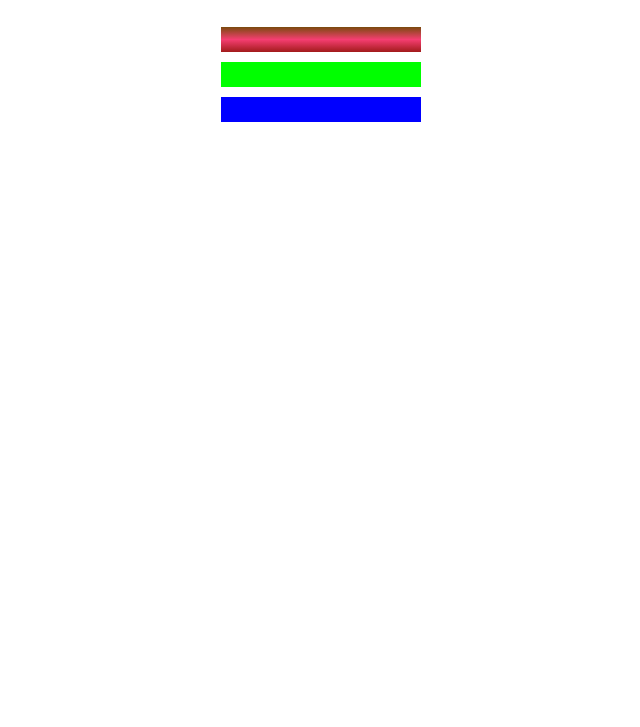
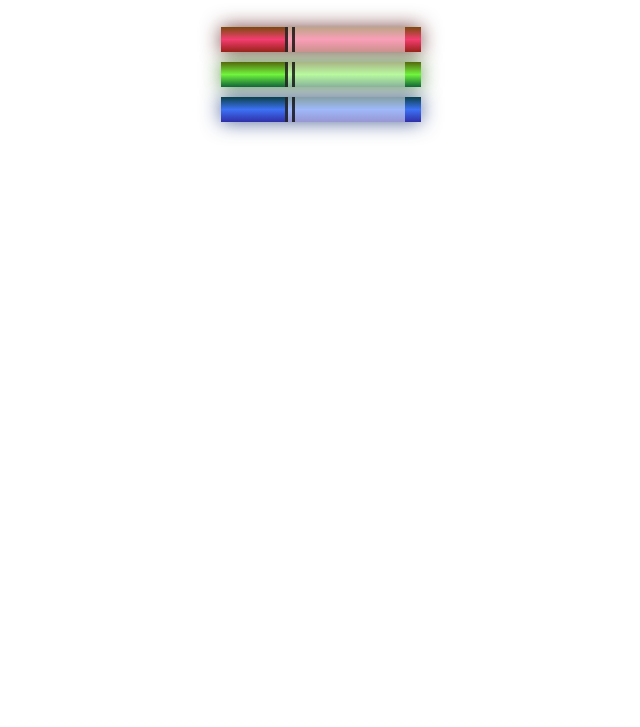
Before and after one commit to mihaela-chiaburu/Set-of-colored-markers, a plain HTML site: page index.html in a window 1280 px wide. Shown: the part 73-800 px from the top of the page, without its empty margins (319-959 px from the left). Drawn offline with Linux system fonts and the light colour scheme.

Commit message:
update project

```diff
--- a/index.html
+++ b/index.html
@@ -9,9 +9,18 @@
     <body>
         <h1>CSS Color Markers</h1>
         <div class="container">
-            <div class="marker red"></div>
-            <div class="marker green"></div>
-            <div class="marker blue"></div>
+            <div class="marker red">
+                <div class="cap"></div>
+                <div class="sleeve"></div>
+              </div>
+              <div class="marker green">
+                <div class="cap"></div>
+                <div class="sleeve"></div>
+              </div>
+              <div class="marker blue">
+                <div class="cap"></div>
+                <div class="sleeve"></div>
+              </div>
         </div>
     </body>
 </html>
--- a/styles.css
+++ b/styles.css
@@ -10,12 +10,15 @@ h1 {
 
   .red {
     background: linear-gradient(180deg, rgb(122, 74, 14) 0%, rgb(245, 62, 113) 50%, rgb(162, 27, 27) 100%);
+    box-shadow: 0 0 20px 0 rgba(83, 14, 14, 0.8);
   }
   .green {
-    background-color: #00FF00;
+    background: linear-gradient( #55680D, #71F53E, #116C31);
+    box-shadow: 0 0 20px 0 #3B7E20CC;
   }
   .blue {
-    background-color: hsl(240, 100%, 50%)
+    background: linear-gradient(hsl(186, 76%, 16%), hsl(223, 90%, 60%), hsl(240, 56%, 42%));
+    box-shadow: 0 0 20px 0 hsla(223, 59%, 31%, 0.8);
   }
   .container {
     background-color: rgb(255, 255, 255);
@@ -24,3 +27,21 @@ h1 {
     padding-left: 0px;
     padding-right: 0px;
   }
+
+  .sleeve{
+    /*background-color: white;
+    opacity: 0.5;*/
+    width: 110px;
+    height: 25px;
+    background-color: rgba(255, 255, 255, 50%);
+    border-left: 10px double rgba(0, 0, 0, 75%);
+  }
+
+  .cap{
+    width:60px;
+    height: 25px;
+  }
+
+  .cap, .sleeve {
+    display: inline-block;
+  }
```
